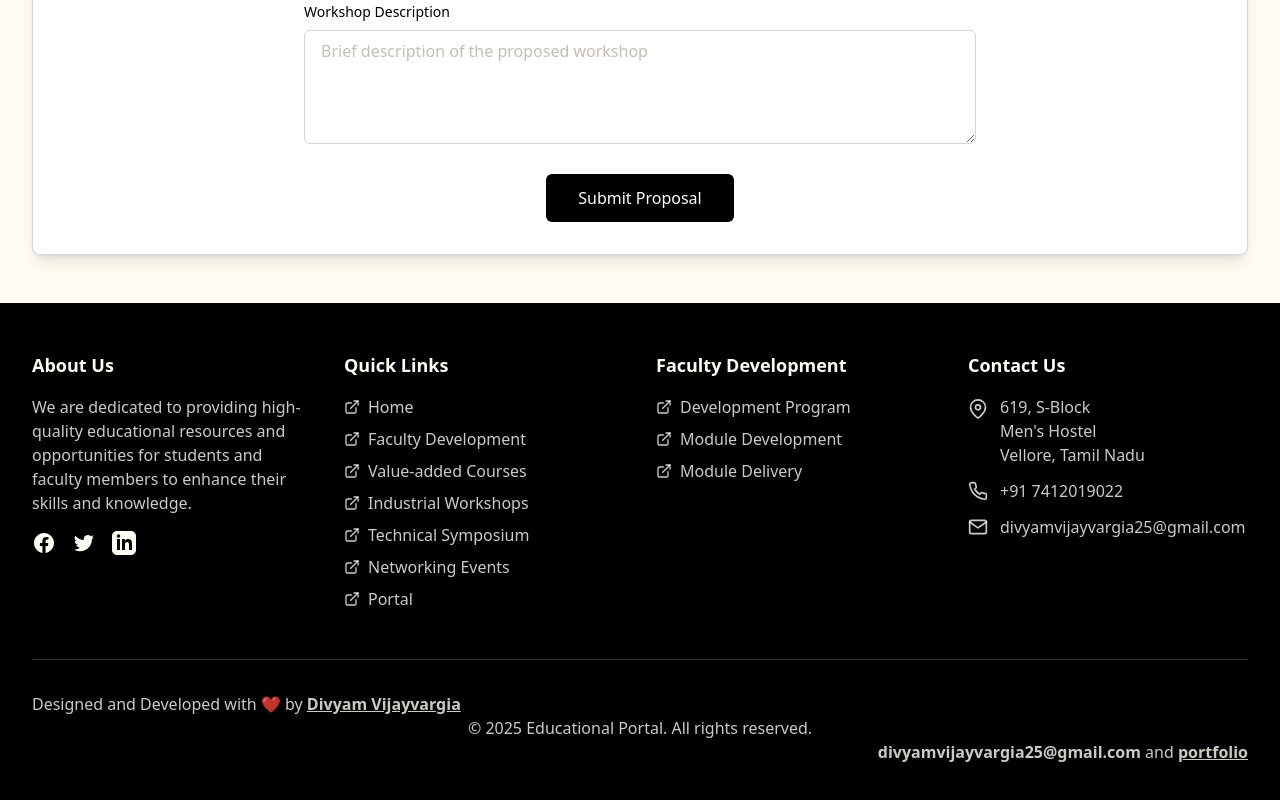
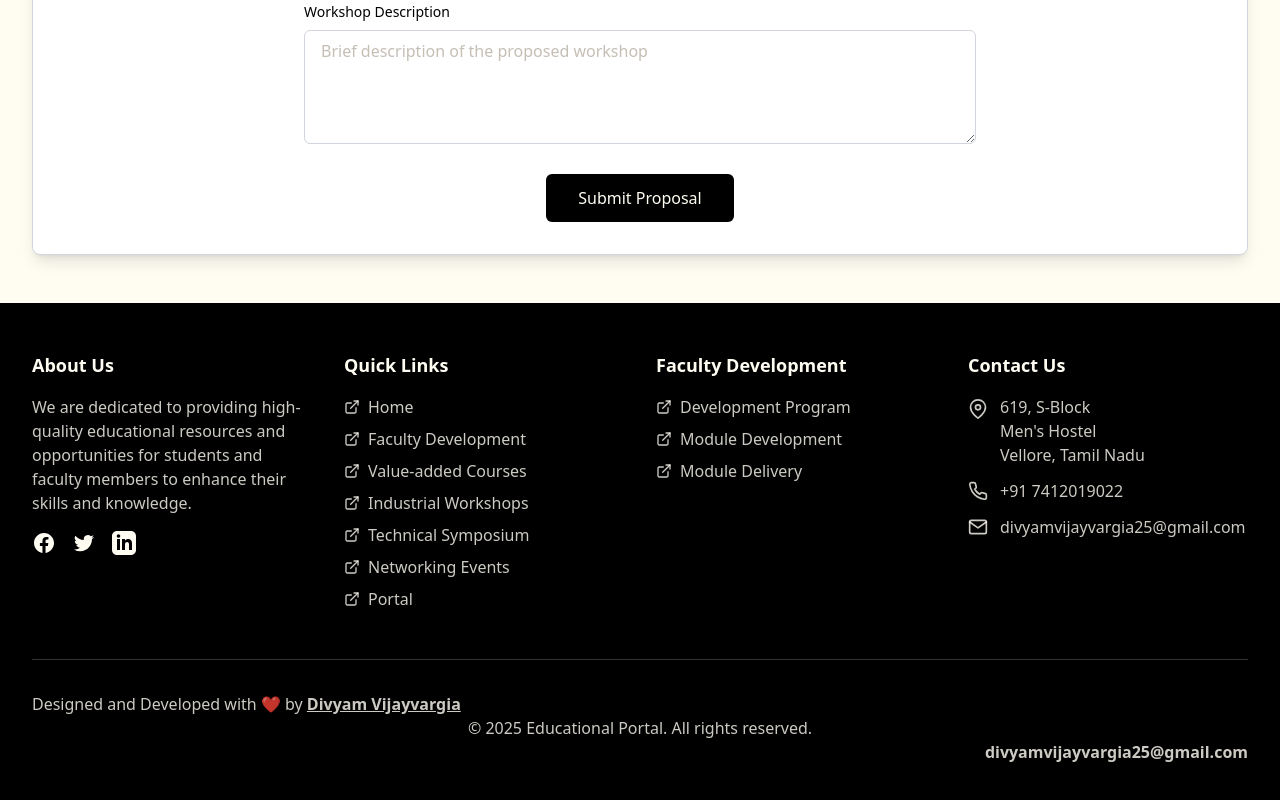
Before and after one commit to divyamvijayvargia/Wipro-TSP-VIT, a Next.js app: page /courses-workshops/industrial in a window 1280 px wide. Shown: the part 2575-3375 px from the top of the page. Built offline with nearby package versions, Linux system fonts and the light colour scheme.

Commit message:
removed portfolio website link

```diff
--- a/src/components/Footer.tsx
+++ b/src/components/Footer.tsx
@@ -145,7 +145,8 @@ export default function Footer() {
             &copy; {currentYear} Educational Portal. All rights reserved.
           </p>
           <p className="text-primary/80 text-right">
-            <b>divyamvijayvargia25@gmail.com</b> and <a href="https://portfolio-website-lac-ten.vercel.app/" target="_blank" rel="noopener noreferrer" className="underline"><b>portfolio</b></a>
+            <b>divyamvijayvargia25@gmail.com</b>
+            {/* and <a href="https://portfolio-website-lac-ten.vercel.app/" target="_blank" rel="noopener noreferrer" className="underline"><b>portfolio</b></a> */}
           </p>
         </div>
       </div>
```
